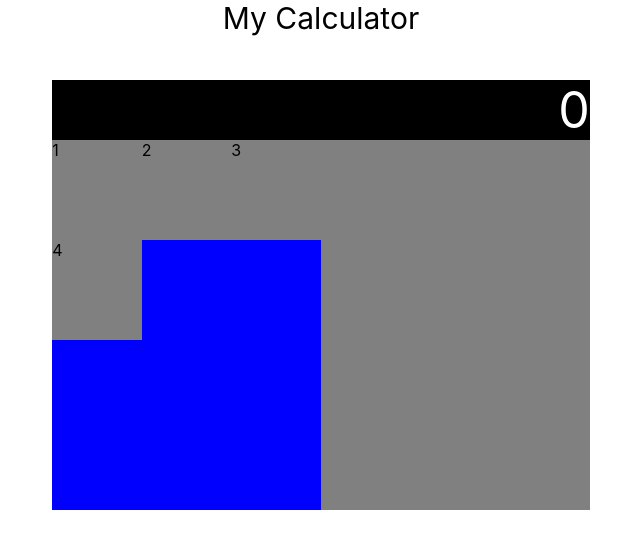
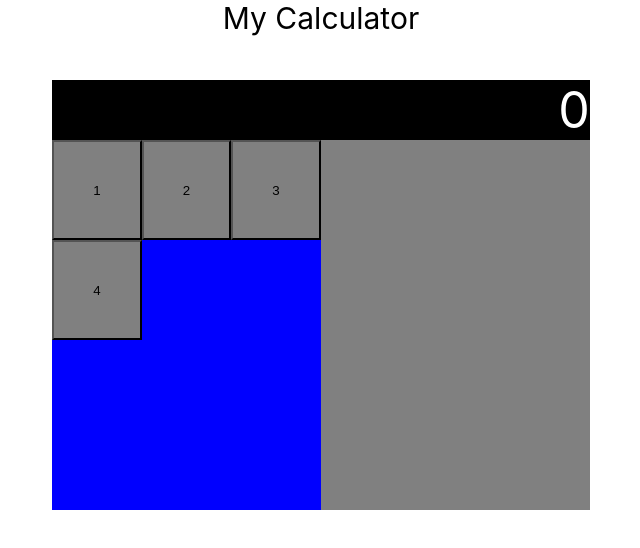
Before and after one commit to aguirreh8/myCalculator, a React (Create React App) app: page / in a window 1280 px wide. Shown: the top 548 px of the page, without its empty margins (319-959 px from the left). Built offline with nearby package versions, Linux system fonts and the light colour scheme.

Commit message:
Add NumberKeypad component and write into display input state with onClick

```diff
--- a/src/App.css
+++ b/src/App.css
@@ -12,10 +12,3 @@
   height: 100%;
   background-color: blue;
 }
-
-.keypad-number-btn {
-  display: inline-block;
-  min-width: 33.3%;
-  height: 100px;
-  background-color: gray;
-}
--- a/src/App.jsx
+++ b/src/App.jsx
@@ -3,17 +3,24 @@ import "./App.css";
 import Header from "./components/Header";
 import Main from "./components/Main";
 import Display from "./components/Display";
+import NumberKeypad from "./components/NumberKeypad";
 
 class App extends Component {
   state = {
     currentValue: "0"
-	}
+  };
 
-	handleDisplayInput = (input) => {
+  handleDisplayInput = input => {
+    if (this.state.currentValue !== "0") {
       this.setState({
         currentValue: this.state.currentValue + input
-		})
+      });
+    } else {
+      this.setState({
+        currentValue: input
+      });
     }
+  };
 
   render() {
     return (
@@ -23,18 +30,30 @@ class App extends Component {
           <Display currentValue={this.state.currentValue} />
           <div className="keypad-layout">
             <div className="keypad-numBtn-layout">
-				<div className="keypad-number-btn" >
+              <NumberKeypad
+                value="1"
+                handleDisplayInput={this.handleDisplayInput}
+              >
                 1
-				</div>
-				<div className="keypad-number-btn">
+              </NumberKeypad>
+              <NumberKeypad
+                value="2"
+                handleDisplayInput={this.handleDisplayInput}
+              >
                 2
-				</div>
-				<div className="keypad-number-btn">
+              </NumberKeypad>
+              <NumberKeypad
+                value="3"
+                handleDisplayInput={this.handleDisplayInput}
+              >
                 3
-				</div>
-				<div className="keypad-number-btn">
+              </NumberKeypad>
+              <NumberKeypad
+                value="4"
+                handleDisplayInput={this.handleDisplayInput}
+              >
                 4
-				</div>
+              </NumberKeypad>
             </div>
           </div>
         </Main>
--- /dev/null
+++ b/src/components/NumberKeypad/NumberKeypad.css
@@ -0,0 +1,6 @@
+.keypad-number-btn {
+    display: inline-block;
+    min-width: 33.3%;
+    height: 100px;
+    background-color: gray;
+  }
--- /dev/null
+++ b/src/components/NumberKeypad/NumberKeypad.jsx
@@ -0,0 +1,13 @@
+import React from 'react';
+import "./NumberKeypad.css";
+
+const NumberKeypad = props => (
+    <button
+        className="keypad-number-btn"
+        onClick={() => props.handleDisplayInput(props.value)}
+    >
+        {props.children}
+    </button>
+)
+
+export default NumberKeypad;
--- /dev/null
+++ b/src/components/NumberKeypad/index.js
@@ -0,0 +1 @@
+export { default } from "./NumberKeypad";
```
Lines whose indentation alone changed are shown as unchanged.
